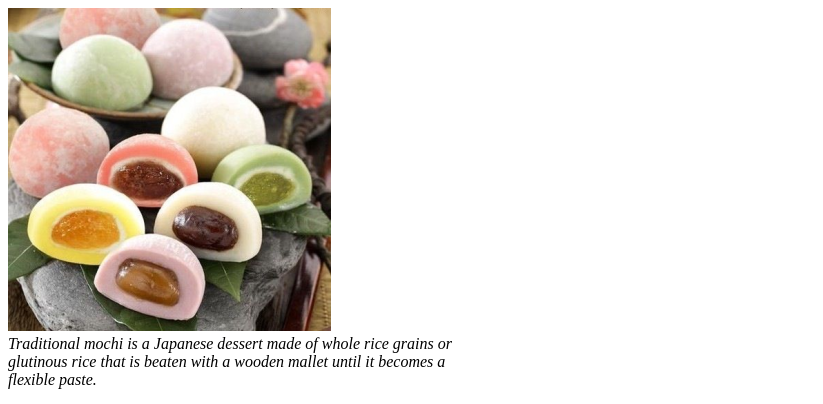
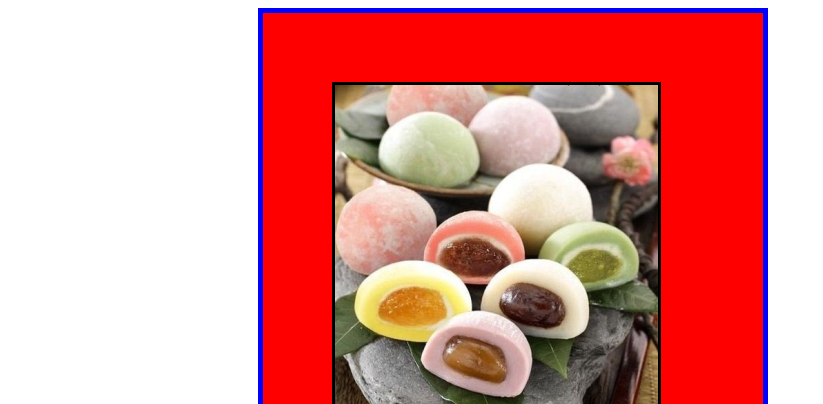
Before and after one commit to Bigyan007/odin-recipes, a plain HTML site: page recipes/mochi.html in a window 1280 px wide. Shown: the top 404 px of the page, without its empty margins (0-823 px from the left). Drawn offline with Linux system fonts and the light colour scheme.

Commit message:
adding css

```diff
--- /dev/null
+++ b/recipes/mo.css
@@ -0,0 +1,13 @@
+.im{
+    border:3px solid black;
+    display: inline-block;
+    height:323px;
+    margin:69px;
+}
+.bdy{
+    background-color: red;
+    width: 500px;
+    border:5px solid blue;
+    display:inline-block;
+    margin-left: 250px;
+}
--- a/recipes/mochi.html
+++ b/recipes/mochi.html
@@ -2,12 +2,17 @@
 <html lang="en">
 <head>
     <meta charset="UTF-8">
+    <meta name="viewport" content="width=device-width, initial-scale=1.0">
 
     <title>Mochi</title>
+    <link rel="stylesheet" href="mo.css"/>
 </head>
+<div class="bdy">
 <body>
+    <div class="im">
+<img src="mochi.png">
+</div>
 
-<img src="mochi.png">
 <br><em>Traditional mochi is a Japanese dessert made of whole rice grains or<br> glutinous rice that is beaten with a wooden mallet until it becomes a <br>flexible paste.</em></br>
 <h1>Ingredients</h1>
 <em>Here's what you'll need to prepare mochi,</em>
@@ -30,5 +35,6 @@ Dust your work surface with cornstarch. Roll the (still hot) dough into balls.<b
 <br></br>
 <strong>And there you have it, your mochi is ready to be served.</strong>
 
+</div>
 </body>
 </html>
```
Also changed, not shown: recipes/tteokbokki.html (+1 -0 lines), recipes/style.css (line endings or trailing spaces).
